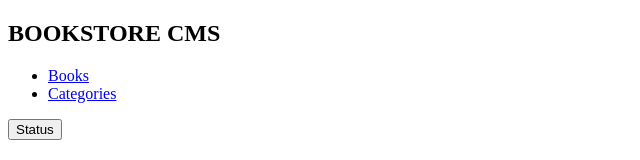
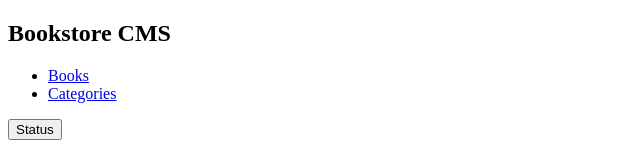
Before and after one commit to TaiwoEnoch/BookStore-App, a React (Create React App) app: page /categories in a window 1280 px wide. Shown: the top 160 px of the page, without its empty margins (0-640 px from the left). Built offline with nearby package versions, Linux system fonts and the light colour scheme.

Commit message:
Modify my Navbar file to avoid error

```diff
--- a/src/components/Navbar.js
+++ b/src/components/Navbar.js
@@ -1,14 +1,14 @@
 import React from 'react';
 import { NavLink } from 'react-router-dom';
 
-function Navbar() {
+const Navbar = () => {
   const links = [
     { name: 'Books', path: '/' },
     { name: 'Categories', path: 'categories' },
   ];
   return (
     <nav className="navbar">
-      <h2>BOOKSTORE CMS</h2>
+      <h1>Bookstore CMS</h1>
       <ul className="nav-links">
         {links.map((link) => (
           <li key={link.name}><NavLink to={link.path}>{link.name}</NavLink></li>
@@ -16,6 +16,6 @@ function Navbar() {
       </ul>
     </nav>
   );
-}
+};
 
 export default Navbar;
```
